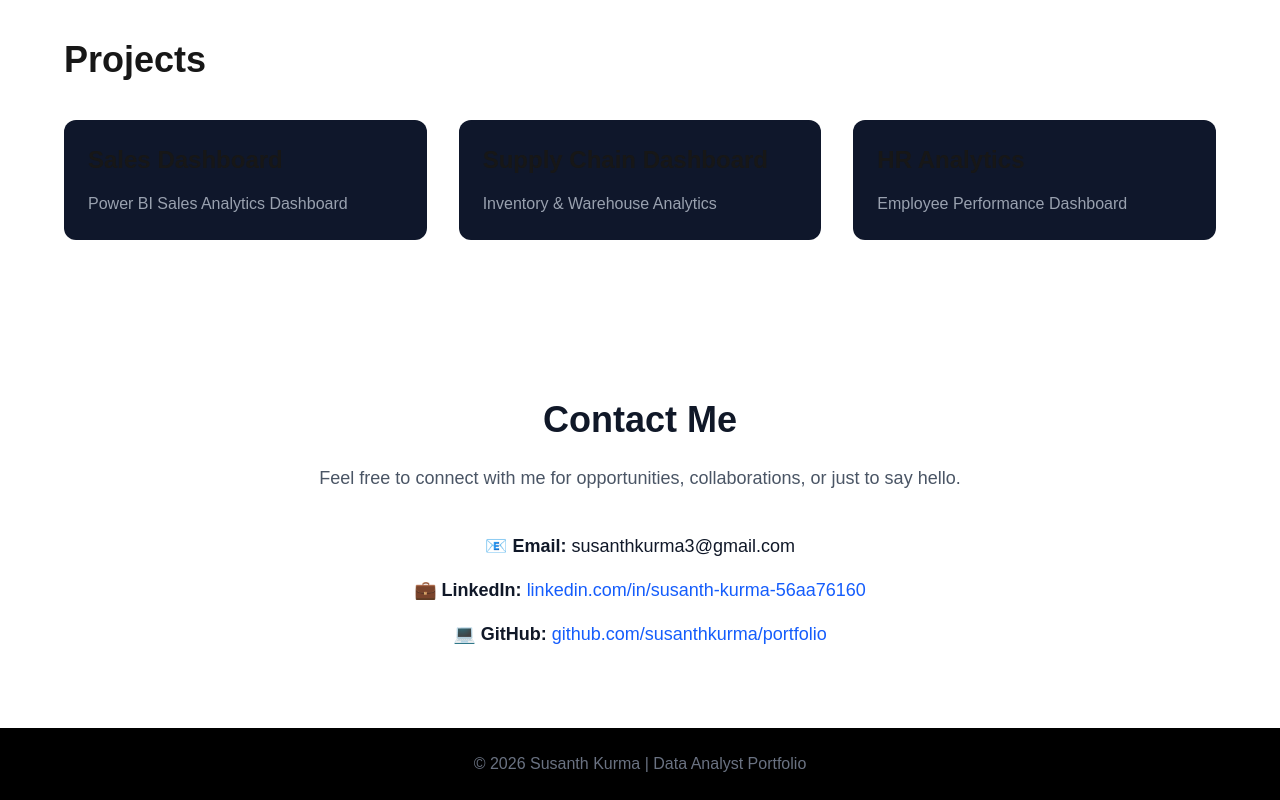
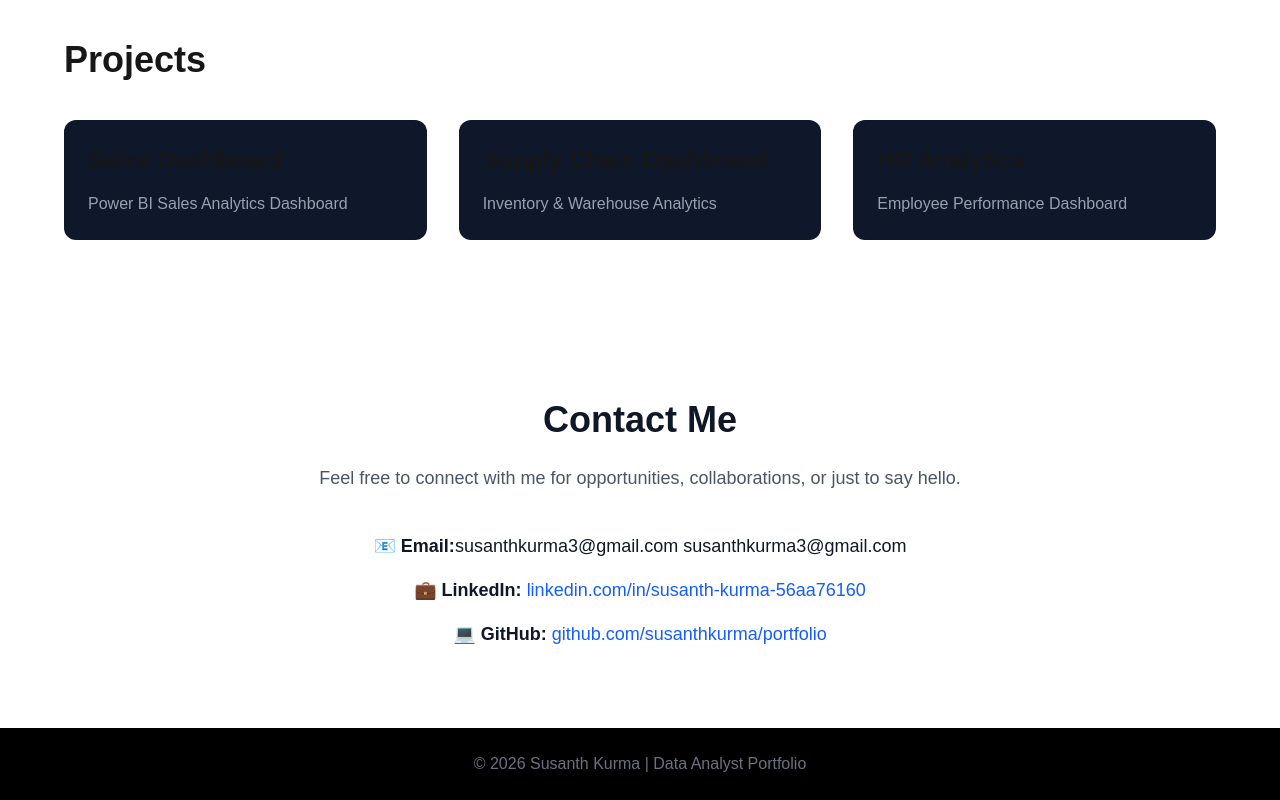
Before and after one commit to susanthkurma/portfolio, a Next.js app: page / in a window 1280 px wide. Shown: the part 1516-2316 px from the top of the page. Built offline with nearby package versions, Linux system fonts and the light colour scheme.

Commit message:
mail added

```diff
--- a/components/Contact.tsx
+++ b/components/Contact.tsx
@@ -18,7 +18,7 @@ export default function Contact() {
         <div className="space-y-4 text-lg">
 
           <p>
-            <span className="font-semibold">📧 Email:</span>{" "}
+            <span className="font-semibold">📧 Email:</span>{"susanthkurma3@gmail.com "}
             susanthkurma3@gmail.com
           </p>
 
```
